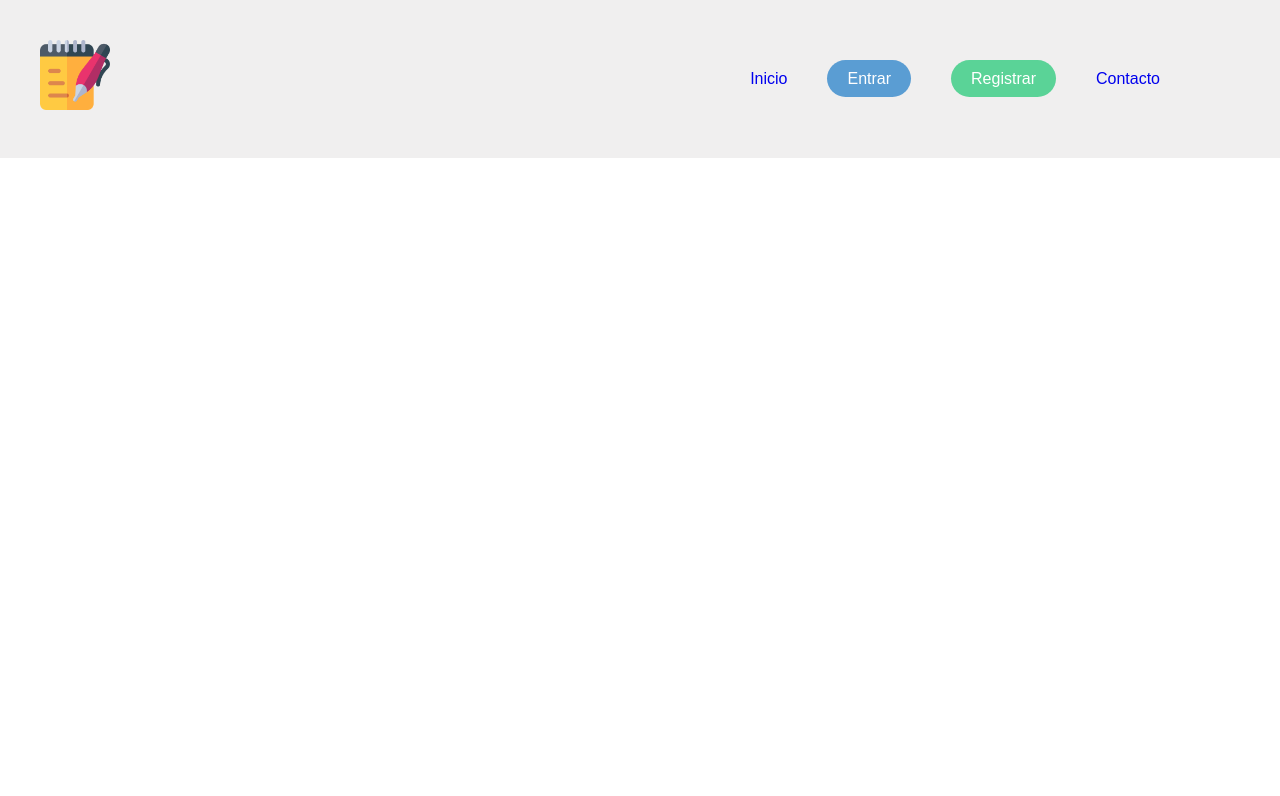
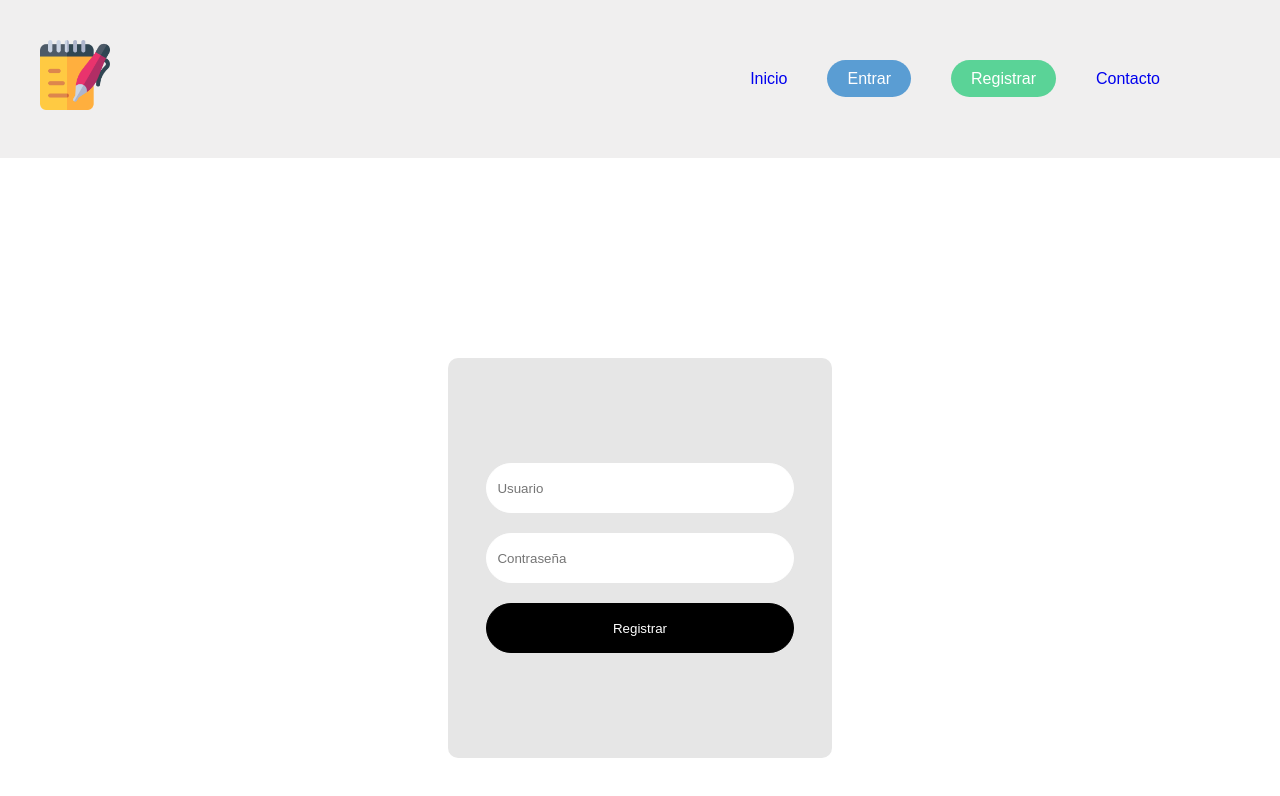
Before and after one commit to Eduvinte/front-end-vite-app-notes-with-django, a React (Vite) app: page /register-user in a window 1280 px wide. Shown: the top 796 px of the page. Built offline with nearby package versions, Linux system fonts and the light colour scheme.

Commit message:
Implementacion de pantalla de registro

```diff
--- a/src/componentes/NavBar.jsx
+++ b/src/componentes/NavBar.jsx
@@ -32,7 +32,7 @@ const NavBar = () => {
                 <ul className="container-nav-list">
                     <li><Link className="#" to="/">Inicio</Link></li>
                     {!token ? <li><Link className="btn-enter" to="/login">Entrar</Link></li> : null}
-                    {!token ? <li><Link className="btn-register" to="/register">Registrar</Link></li> : null}
+                    {!token ? <li><Link className="btn-register" to="/register-user">Registrar</Link></li> : null}
                     {token ? <li><Link className="btn-create-note" to="/create-notes">Crear Notas</Link></li> : null}
                     {token ? <li><Link to="/login" onClick={() =>disptach(logout())}>Salir</Link></li> : null}
                     <li><Link className="btn" to="/contact">Contacto</Link></li>
--- /dev/null
+++ b/src/pages/RegisterUser.jsx
@@ -0,0 +1,31 @@
+import Modal from '../componentes/Modal';
+import { useState } from 'react';
+import { useDispatch } from 'react-redux';
+import { RegisterUserThunk } from '../redux/RegisterUser';
+
+const RegisterUser = () => {
+
+    const [username, setUsername] = useState('');
+    const [password, setPassword] = useState('');
+    const dispatch = useDispatch();
+
+    const handleSubmit = (e) => {
+        e.preventDefault()
+        dispatch(RegisterUserThunk({ username, password }))
+    }
+
+    return (
+        <div className='container-login'>
+        <form onSubmit={(e) => handleSubmit(e)} className='form-login'>
+          <input type='text' onChange={(e) => setUsername(e.target.value)} value={username} placeholder='Usuario' />
+          <input type='password' onChange={(e) => setPassword(e.target.value)} value={password} placeholder='Contraseña' />
+          <button type='submit'>Registrar</button>
+        </form>
+      </div>
+    )
+
+
+
+};
+
+export default RegisterUser;
--- /dev/null
+++ b/src/redux/RegisterUser.jsx
@@ -0,0 +1,18 @@
+import { createSlice, createAsyncThunk } from '@reduxjs/toolkit';
+import axios from 'axios';
+import { toast } from 'react-toastify';
+
+export const RegisterUserThunk = createAsyncThunk(
+    'registerUser',
+     async (payload) => {
+        try {
+            console.log(payload)
+            const response = await axios.post(`${import.meta.env.VITE_BACKEND_URL}api/user/register`, payload)
+            toast.success('Usuario registrado')
+            console.log(response.data)
+            return response.data
+        } catch (error) {
+            console.log(error)
+        }
+    }
+)
--- a/src/router.jsx
+++ b/src/router.jsx
@@ -4,6 +4,7 @@ import App from './App'
 import Login from './pages/Login'
 import CreateNotes from './pages/CreateNotes'
 import ProtectRoutes from './componentes/ProtectRoutes'
+import RegisterUser from './pages/RegisterUser'
 
 const Router = () => {
     return (
@@ -11,6 +12,7 @@ const Router = () => {
         <Route path='/' element={<App />} />
         <Route path='/login' element={<Login />} />
         <Route path='/create-notes' element={ <ProtectRoutes><CreateNotes /></ProtectRoutes> } />
+        <Route path='/register-user' element={ <RegisterUser /> } />
     </Routes>
     )
 }
```
